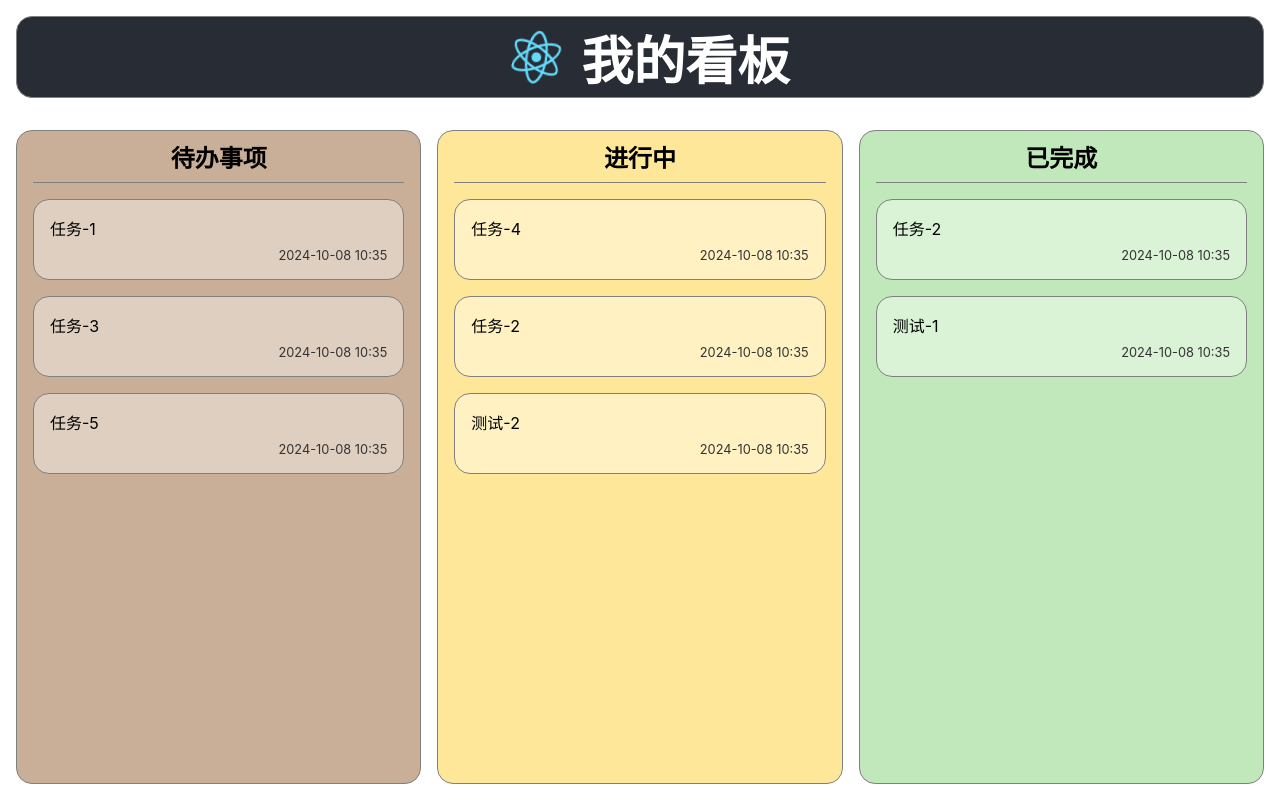
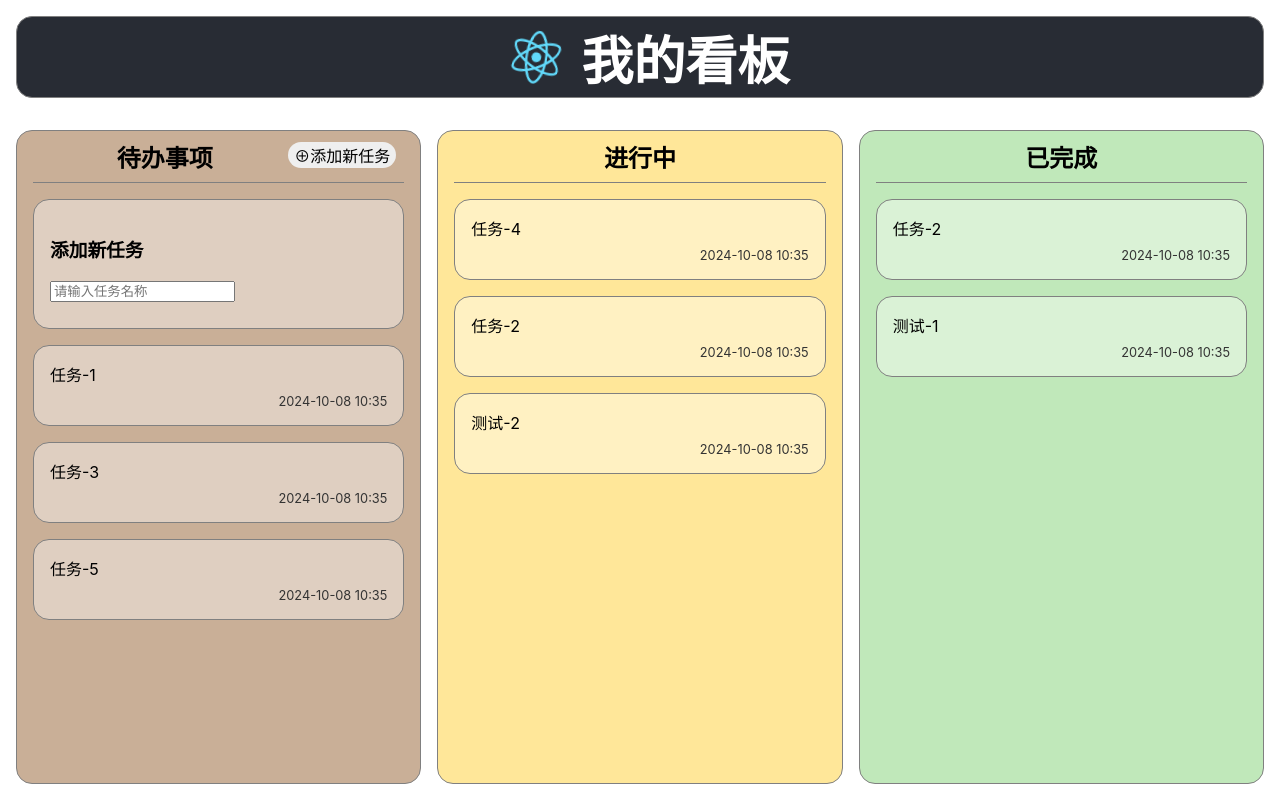
Before and after one commit to takeseem/demo-kanban, a React (Create React App) app: page / in a window 1280 px wide. Built offline with nearby package versions, Linux system fonts and the light colour scheme.

Commit message:
添加 KanbanNewCard UI

```diff
--- a/src/App.css
+++ b/src/App.css
@@ -101,3 +101,11 @@
   font-size: 0.8rem;
   color: #333;
 }
+
+.kanban-column > h2 > button {
+  float: right;
+  border: 0;
+  border-radius: 1rem;
+  font-size: 1rem;
+  margin-top: 0.2rem;
+}
--- a/src/App.js
+++ b/src/App.js
@@ -23,6 +23,15 @@ function App() {
     </li>
   );
   const KanbanCardList = ({ list }) => list.map(item => <KanbanCard {...item} />);
+
+  const KanbanNewCard = () => (
+    <li className='kanban-card'>
+      <h3>添加新任务</h3>
+      <div className='card-title'>
+        <input type='text' placeholder='请输入任务名称' />
+      </div>
+    </li>
+  );
   return (
     <div className="App">
       <header className="App-header">
@@ -31,8 +40,9 @@ function App() {
       </header>
       <main className="kanban-board">
         <section className='kanban-column column-todo'>
-          <h2>待办事项</h2>
+          <h2>待办事项<button>⊕添加新任务</button></h2>
           <ul>
+            <KanbanNewCard />
             <KanbanCardList list={todoList} />
           </ul>
         </section>
```
